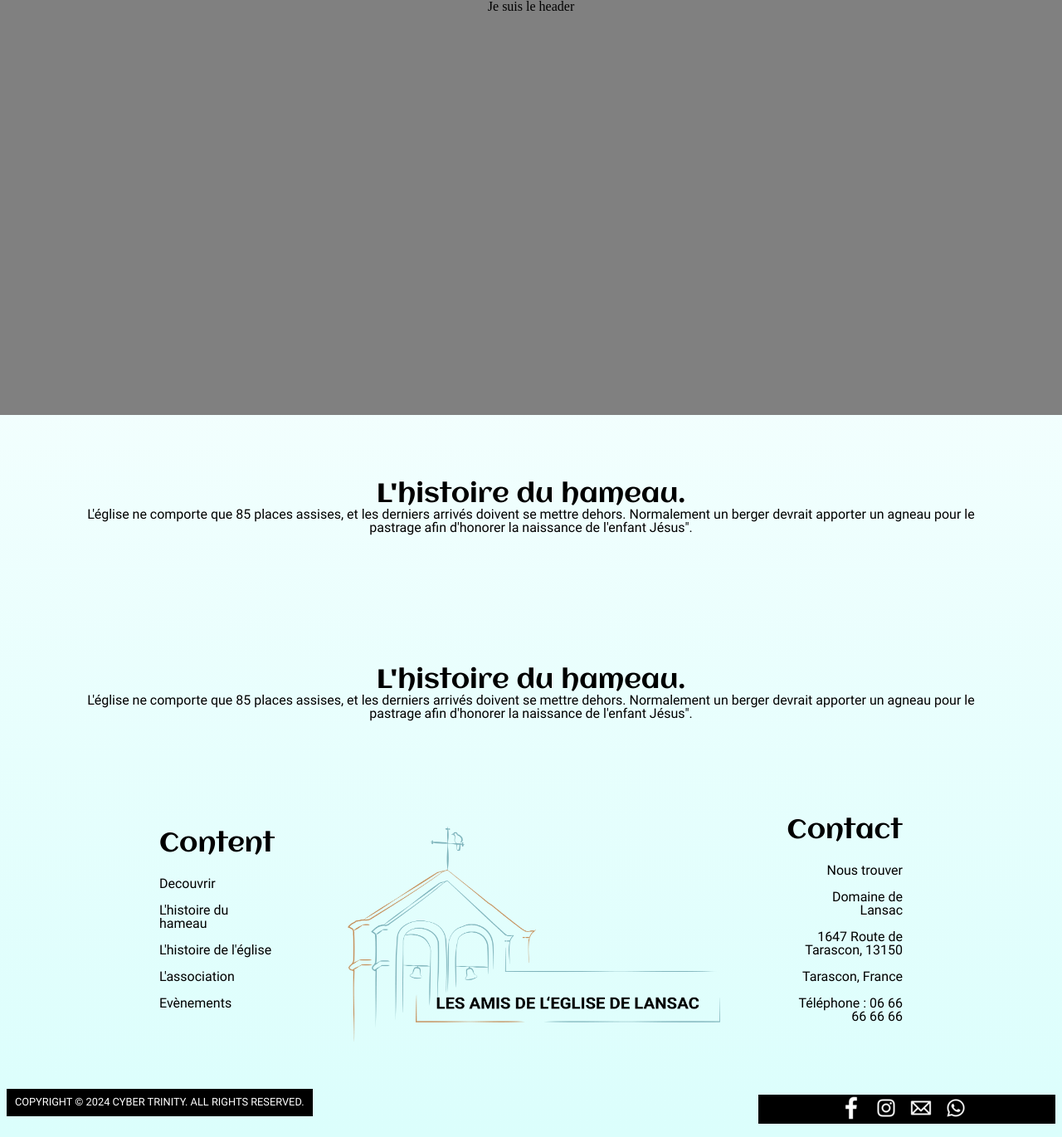
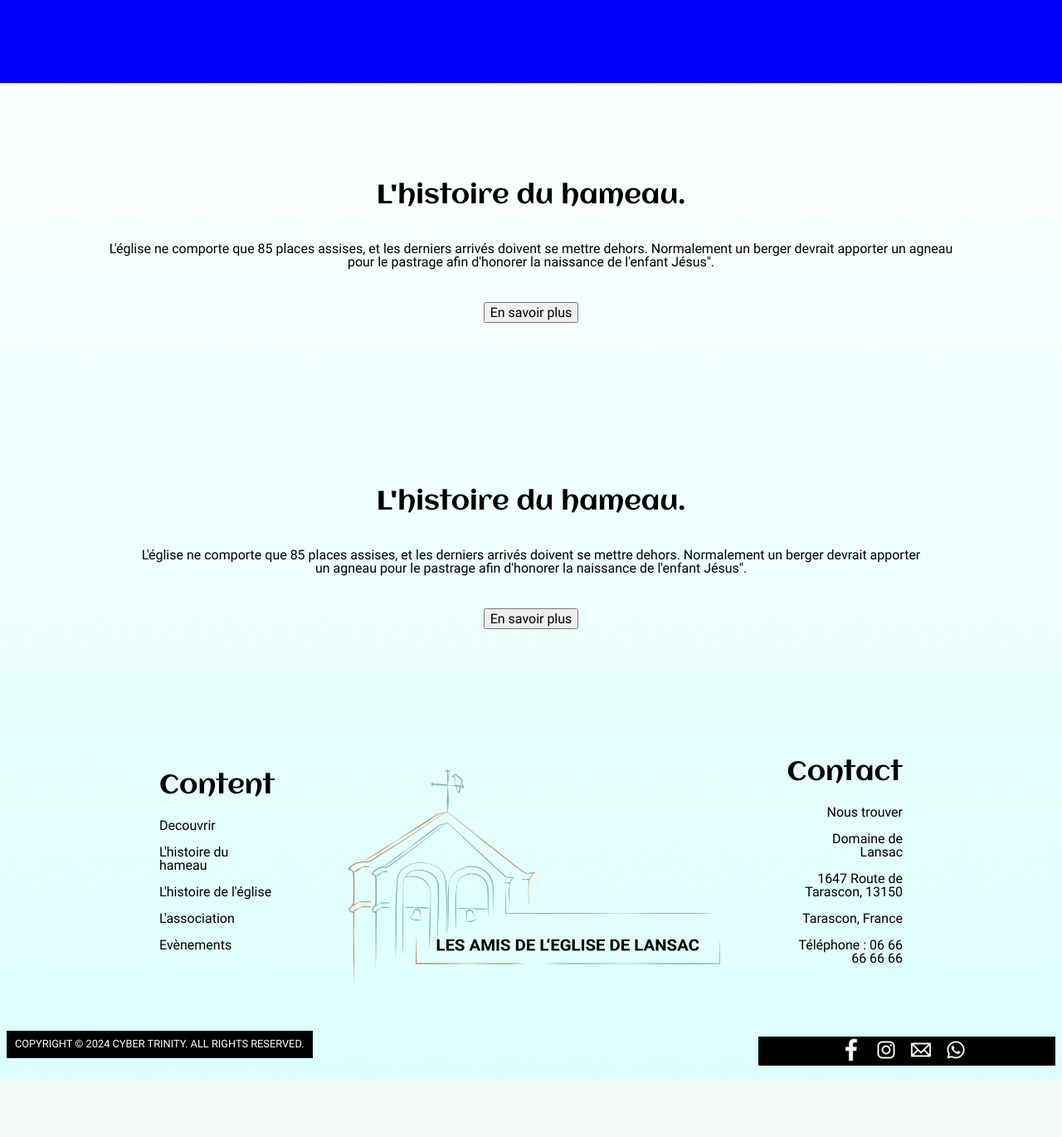
Before and after one commit to MD-Roger/projetLansac, a PHP site: page /decouvrir.php in a window 1280 px wide. Shown: the whole page at 83% size. After the commit the page ends 1300 px from the top, so only its background shows below. Run offline with PHP 8.4, Linux system fonts and the light colour scheme.

Commit message:
fixing decouverte et assosiation

```diff
--- /dev/null
+++ b/css/styleDecouverte.css
@@ -0,0 +1,72 @@
+@font-face {
+  font-family: "Aclonica";
+  src: url(/fonts/Aclonica/Aclonica-Regular.ttf);
+}
+
+@font-face {
+  font-family: "Roboto regular";
+  src: url(/fonts/Roboto/Roboto-Regular.ttf);
+}
+
+/* héritage */
+
+*,
+li,
+p {
+  font-size: 2vh;
+  font-family: "Roboto regular";
+  text-decoration: none;
+  color: black;
+}
+
+body {
+  background-image: linear-gradient(to bottom, rgba(219, 254, 252, 0), #dbfefc);
+}
+
+header {
+  width: 100%;
+  background-color: blue;
+  height: 100px;
+}
+
+main {
+  width: 100%;
+  display: flex;
+  flex-direction: column;
+  justify-content: center;
+}
+
+.firstContent {
+  padding: 15vh 15vh 5vh 15vh;
+
+  h2 {
+    padding-bottom: 5vh;
+  }
+}
+
+button {
+  margin-bottom: 15vh;
+}
+.secondContent {
+  padding: 10vh 20vh 5vh 20vh;
+
+  h2 {
+    padding-bottom: 5vh;
+  }
+}
+
+/*----------------------------------------- */
+
+@media only screen and (max-width: 767px) {
+  .firstContent {
+    padding: 10vh 5vh 5vh 5vh;
+  }
+
+  .secondContent {
+    padding: 10vh 5vh 5vh 5vh;
+  }
+
+  button {
+    margin-bottom: 5vh;
+  }
+}
--- a/css/styleDecouvrir.css
+++ /dev/null
@@ -1,48 +0,0 @@
-@font-face {
-    font-family: 'Aclonica';
-    src: url(/fonts/Aclonica/Aclonica-Regular.ttf);
-}
-
-@font-face {
-    font-family: 'Roboto regular';
-    src: url(/fonts/Roboto/Roboto-Regular.ttf);
-}
-
-/* héritage */
-
-
-*, li, p {
-    font-size: 2vh;
-    font-family: 'Roboto regular';
-    text-align: center;
-    text-decoration: none;
-    color: black;
-}
-
-body {
-    background-image: linear-gradient(to bottom, rgba(219, 254, 252, 0), #DBFEFC);
-}
-
-header {
-    width: 100%;
-    height: 500px;
-    background-color: grey;
-}
-
-main {
-    display: flex;
-    flex-direction: column;
-    justify-content: center;
-
-
-    .firstContent {
-        padding: 10vh;
-
-
-    }
-
-    .secondContent {
-        padding: 10vh;
-
-    }
-}
--- a/decouvrir.php
+++ b/decouvrir.php
@@ -4,20 +4,15 @@
     <meta charset="UTF-8">
     <meta name="viewport" content="width=device-width, initial-scale=1.0">
     <link rel="stylesheet" href="./css/reset.css">
-    <link rel="stylesheet" href="./css/style.css">
-    <link rel="stylesheet" href="./css/styleDecouvrir.css">
+
+    <link rel="stylesheet" href="./css/styleDecouverte.css">
     <title>Découvrir</title>
 </head>
 <body>
-    <header>
+    <main>
 
+    <header></header>
 
-        <div class="header">
-            <h1>Je suis le header</h1>
-        </div>
-
-    </header>
-    <main>
        <section class="mainContent">
 
         <div class="firstContent">
@@ -27,6 +22,8 @@
             Normalement un berger devrait apporter un agneau pour le pastrage afin d'honorer la naissance de l'enfant Jésus".
         </p>
         </div>
+        <button><a href=""></a>En savoir plus</button>
+
 
         <div class="secondContent">
         <h2>L'histoire du hameau.</h2>
@@ -35,9 +32,10 @@
             Normalement un berger devrait apporter un agneau pour le pastrage afin d'honorer la naissance de l'enfant Jésus".
         </p>
         </div>
-
+        <button><a href=""></a>En savoir plus</button>
        </section>
     </main>
+
     <?php include 'footer.html'; ?>
 
 </body>
```
Also changed, not shown: association.php (+15 -17 lines), css/styleAsso.css (deleted, +0 -39 lines), css/styleAssociation.css (added, +63 -0 lines), assets/img/association.png (added).
